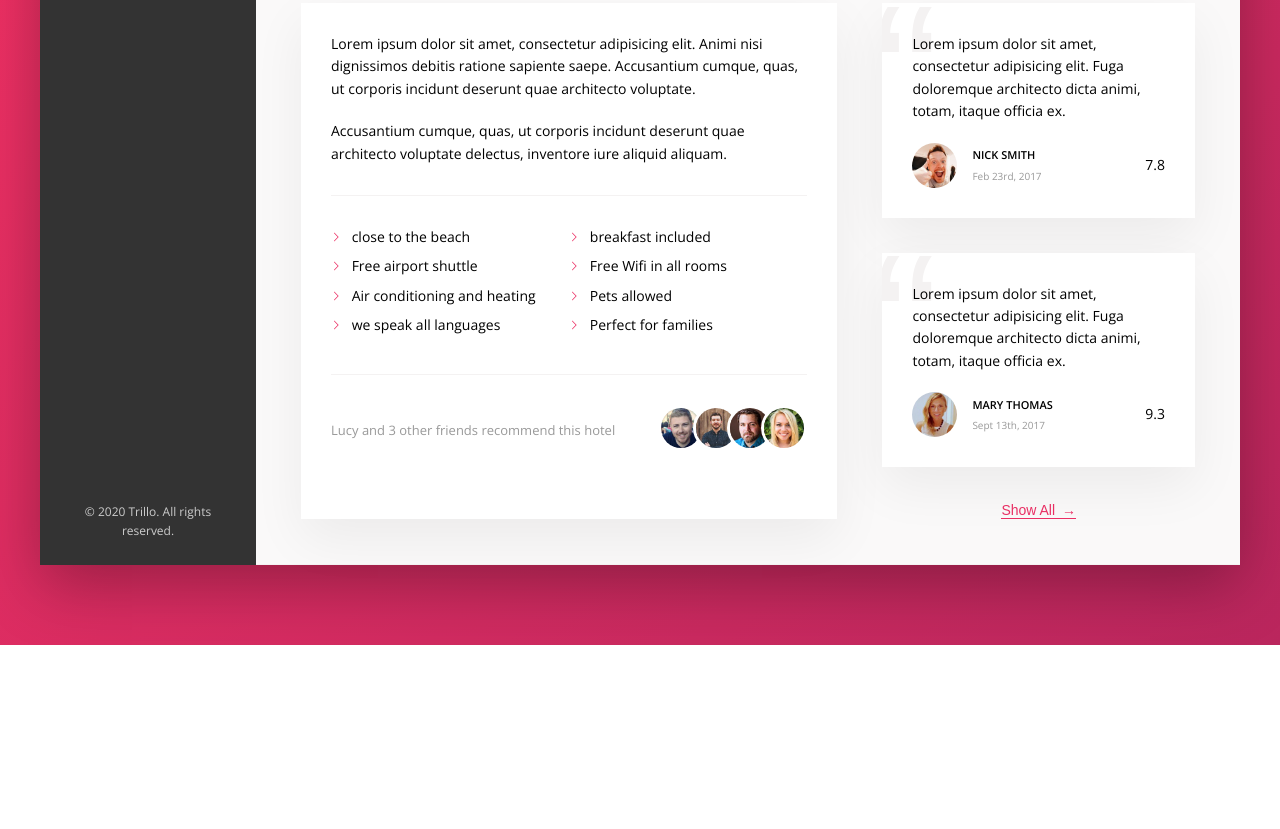
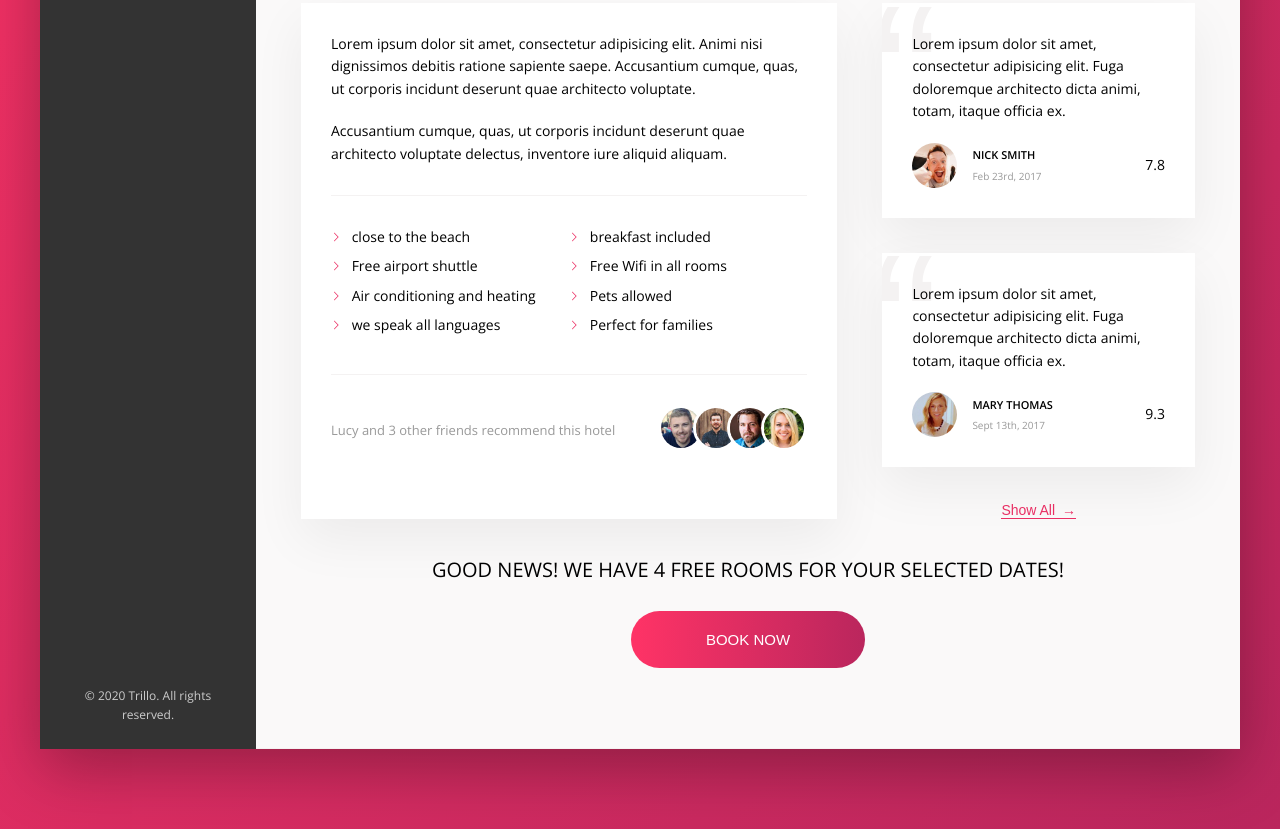
Before and after one commit to LucaLam/trillo, a website: page index.html in a window 1280 px wide. Shown: the part 644-1473 px from the top of the page. Before the commit the page ends 1289 px from the top, so only its background shows below. Drawn offline with nearby package versions, Linux system fonts and the light colour scheme.

Commit message:
call to action section complete

```diff
--- a/index.html
+++ b/index.html
@@ -214,7 +214,19 @@
                             </figure>
                             <button class="btn-inline">Show All <span>&rarr;</span></button>
                         </div>
+
+                        <div class="cta">
+                            <h2 class="cta__book-now">
+                                Good News! We have 4 free rooms for your selected dates!
+                            </h2>
+                            <button class="btn">
+                                <span class="btn__visible">Book now</span>
+                                <span class="btn__invisible">Only 4 rooms left</span>
+                            </button>
+                        </div>
+
                     </div>
+
                 </main>
             </div>
         </div>
--- a/sass/components.scss
+++ b/sass/components.scss
@@ -442,3 +442,68 @@
         z-index: 1;
     }
 }
+
+//////////////////////////Call to action
+
+.cta{
+    margin: 0 auto;
+    padding: 3.5rem 0;
+    text-align: center;
+
+    &__book-now{
+        text-transform: uppercase;
+        font-size: 2rem;
+        font-weight: 300;
+        margin-bottom: 2.5rem;
+    }
+}
+
+.btn{
+font-size: 1.5rem;
+border: none;
+font-weight: 300;
+border-radius: 100px;
+position: relative;
+overflow: hidden;
+cursor: pointer;
+
+background-image: linear-gradient(to right, var(--color-primary-light), var(--color-primary-dark));
+color: white;
+
+& > *{
+    display: inline-block;
+    height: 100%;
+    width: 100%;
+    transition: all .2s;
+    text-transform: uppercase;
+}
+
+    &__visible{
+        padding: 2rem 7.5rem;
+
+    }
+
+    &__invisible{
+        position: absolute;
+        left: 0;
+        top: -100%;
+        padding: 2rem 0rem;
+    }
+
+    &:hover{
+        background-image: linear-gradient(to left, var(--color-primary-light), var(--color-primary-dark));
+    }
+
+    &:hover &__visible{
+        transform: translateY(100%);
+    }
+
+    &:hover &__invisible{
+        top: 0;
+    }
+
+    &:focus{
+        outline: none;
+        animation: pulse 1s infinite;
+    }
+}
--- a/sass/layout.scss
+++ b/sass/layout.scss
@@ -40,6 +40,7 @@
 
 .detail{
     display: flex;
+    flex-wrap: wrap;
     padding: 4.5rem;
 
     background-color: var(--grey-light-1);
```
Also changed, not shown: css/style.css.
